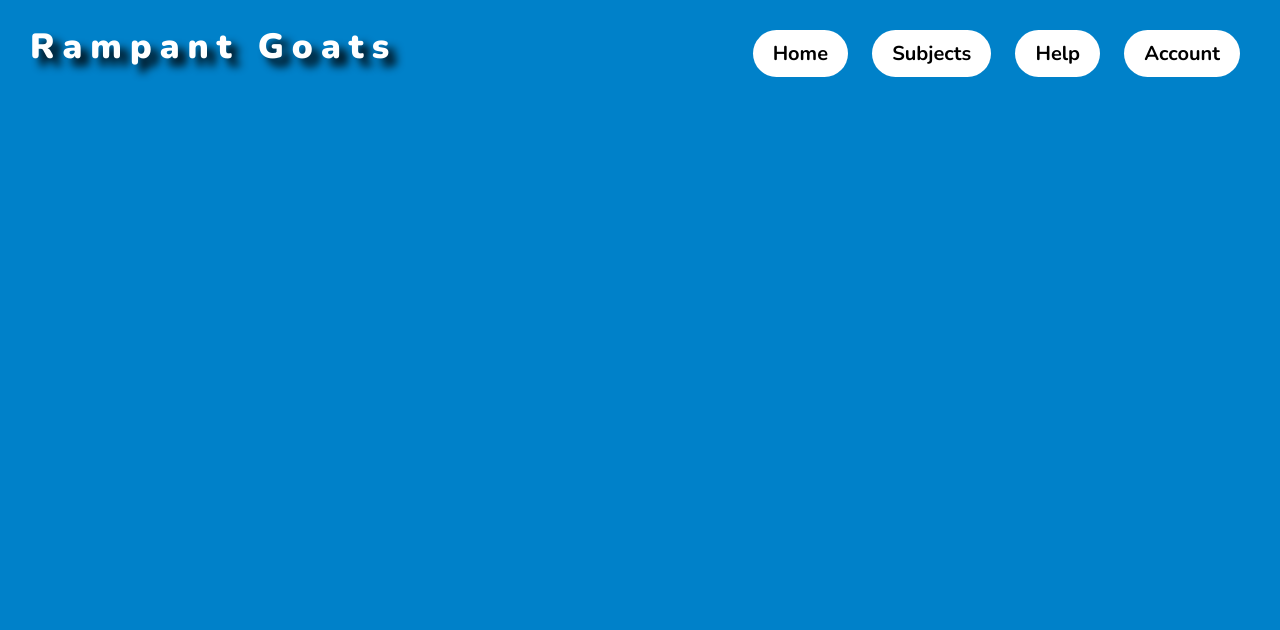
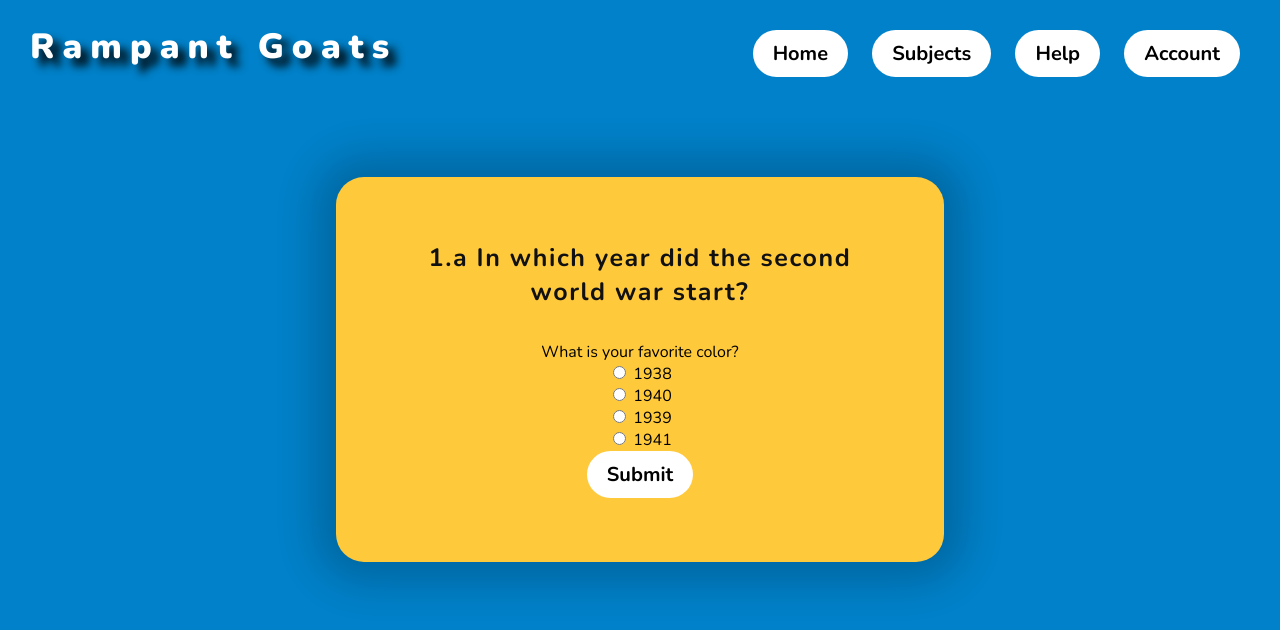
Before and after one commit to Shorizon/Rampant-Goats, a plain HTML site: page client/index.html in a window 1280 px wide. Drawn offline with nearby package versions, Linux system fonts and the light colour scheme.

Commit message:
Updated card design

```diff
--- a/client/assets/styles.css
+++ b/client/assets/styles.css
@@ -34,7 +34,7 @@ body {
 
 
   /* navbar buttons */
-  .navbar button {
+  button {
     border-radius: 28px;
     border: none;
     font-family: Nunito, sans-serif;
@@ -49,7 +49,7 @@ body {
   }
 
   /* Navbar hover effect */
-  .navbar button:hover {
+  button:hover {
     background-color: rgb(200, 200, 200);
     border-color: rgb(200, 200, 200);
   }
@@ -92,4 +92,27 @@ body {
       display: block;
     }
   }
-/*//////////////////////// NAVBAR CSS END //////////////////////////////*
+/*//////////////////////// NAVBAR CSS END //////////////////////////////*/
+
+/*//////////////////////// FLASHCARD CSS START //////////////////////////////*/
+.card {
+    width: 30rem;
+    margin: 70px auto 0 auto;
+    border-radius: 28px;
+    text-align: center;
+    background-color: #FFC93C;
+    padding: 4rem;
+    display: flex;
+    flex-direction: column;
+    align-items: center;
+    box-shadow: 0 0 40px 20px rgba(0, 0, 0, 0.2);
+}
+
+.card-name {
+    font-size: 25px;
+    font-weight: 650;
+    letter-spacing: 0.1rem;
+    color: #111;
+    margin: 0 0 2rem 0;
+}
+/*//////////////////////// FLASHCARD CSS END //////////////////////////////*/
--- a/client/index.html
+++ b/client/index.html
@@ -33,7 +33,20 @@
       </div>
     </nav>
     <!-- Navbar section end -->
+
     <!-- Flashcard start -->
+    <div class="card">
+        <p class="card-name">1.a In which year did the second world war start?</p>
+        <form>
+            <label>What is your favorite color?</label><br>
+            <input type="radio" name="answer" value=""> 1938<br>
+            <input type="radio" name="answer" value=""> 1940<br>
+            <input type="radio" name="answer" value=""> 1939<br>
+            <input type="radio" name="answer" value=""> 1941<br>
+          </form>
+
+        <button>Submit</button>
+    </div>
     <!-- Flashcard end -->
 </body>
 </html>
```
